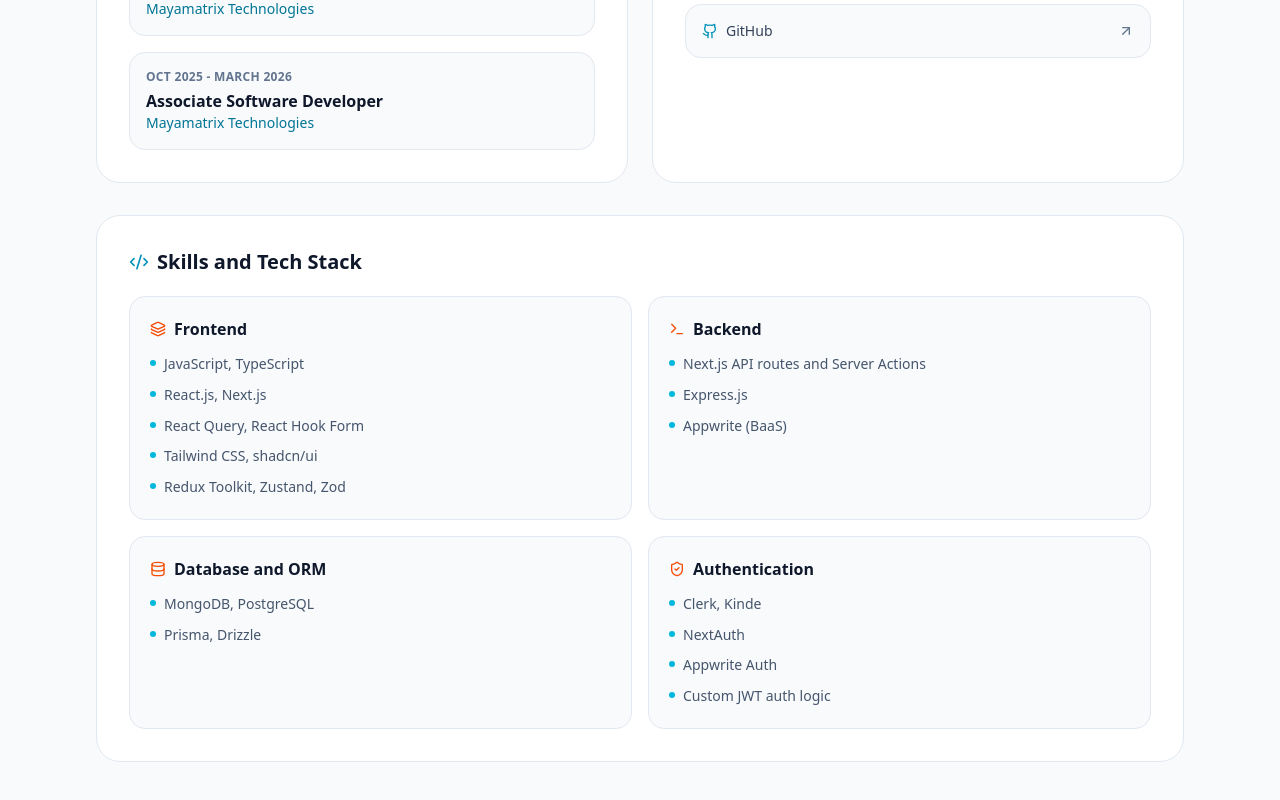
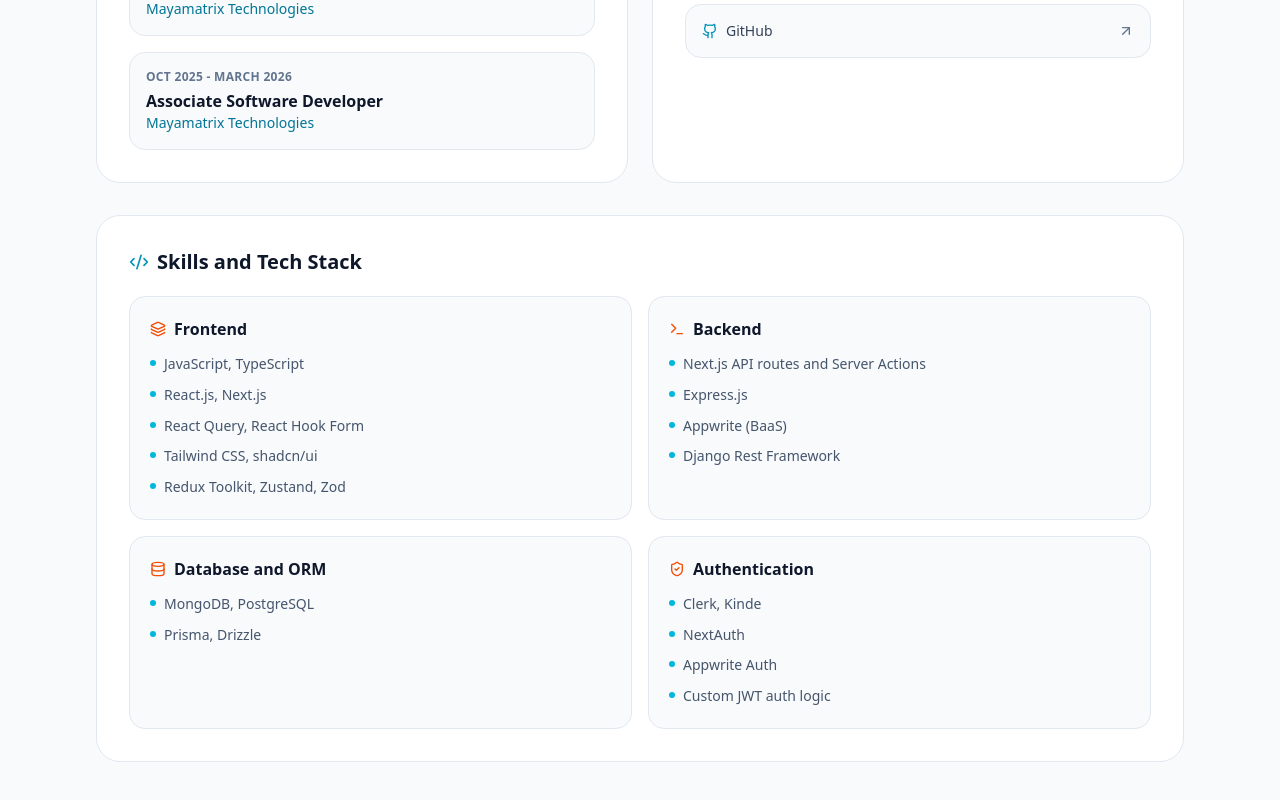
Before and after one commit to Ace-Aryal/portfolio_website, a Next.js app in the folder portfolio-next/: page / in a window 1280 px wide. Shown: the part 1420-2220 px from the top of the page. Built offline with nearby package versions, Linux system fonts and the light colour scheme.

Commit message:
feat: add DRF to skillset

```diff
--- a/portfolio-next/src/app/page.tsx
+++ b/portfolio-next/src/app/page.tsx
@@ -62,7 +62,7 @@
   {
     title: 'Backend',
     icon: Terminal,
-    items: ['Next.js API routes and Server Actions', 'Express.js', 'Appwrite (BaaS)'],
+    items: ['Next.js API routes and Server Actions', 'Express.js', 'Appwrite (BaaS)','Django Rest Framework'],
   },
   {
     title: 'Database and ORM',
```
